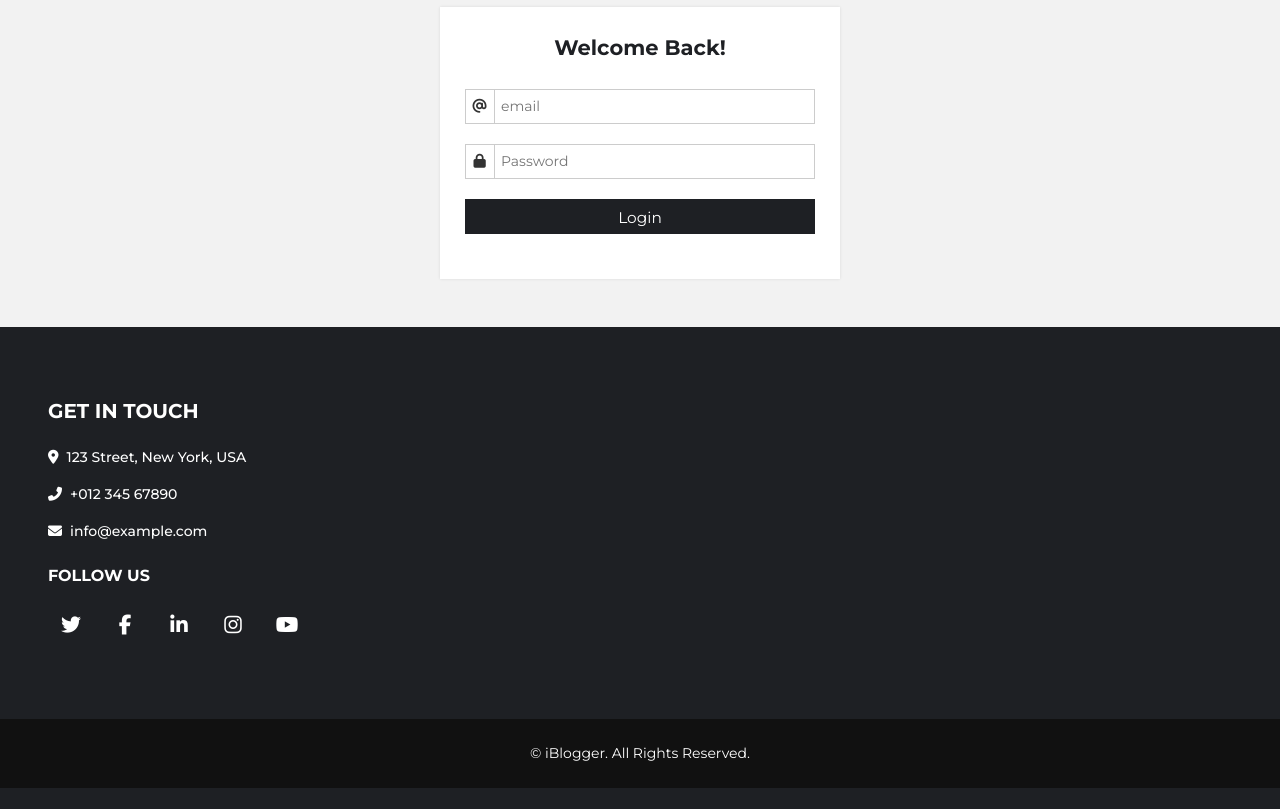
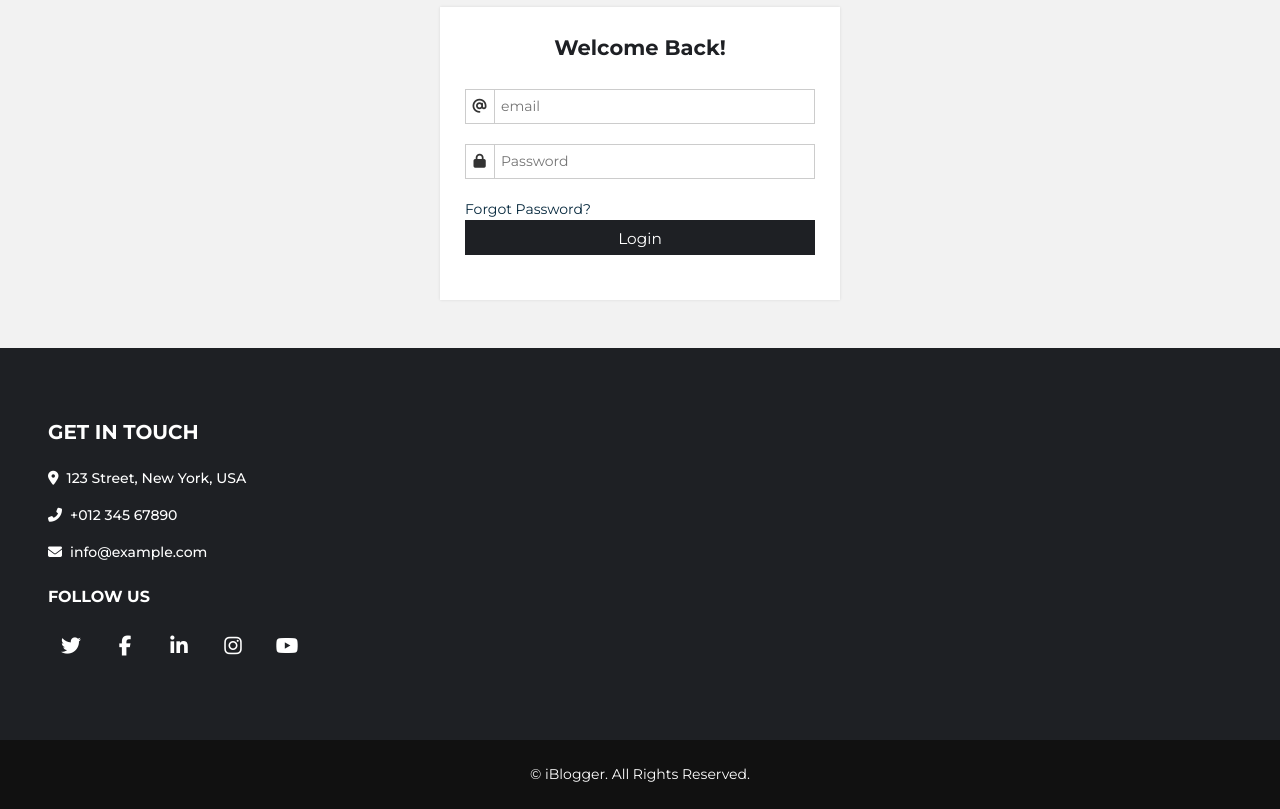
Before and after one commit to parths29/project, a Django app: page /login/ in a window 1280 px wide. Shown: the part 201-1010 px from the top of the page. Before the commit the page ends 989 px from the top, so only its background shows below. Run offline with Django 4.2, Linux system fonts and the light colour scheme; parts of the project's set-up code (start-up, migrations or seed data) failed here and were passed over; some libraries are stand-ins or nearby versions.

Commit message:
change password after login is working.

```diff
--- a/blog/models.py
+++ b/blog/models.py
@@ -45,6 +45,7 @@ class Account(AbstractUser):
     profile_image = models.ImageField(max_length=300, upload_to='images/profiles', null=True, blank=True,
                                       default='images/default_user_image.png')
     hide_email = models.BooleanField(default=True)
+    password_reset_code = models.CharField(max_length=20, null=True, default='')
     verification_code = models.CharField(max_length=20, null=False, default='')
     is_email_verified = models.BooleanField(default=False)
     groups = models.ManyToManyField(blank=True,
--- a/blog/urls.py
+++ b/blog/urls.py
@@ -37,4 +37,7 @@ urlpatterns = [
     path('unsubscribe/', views.unsubscribe, name='unsubscribe'),
     path('login/', views.login_handle, name='login'),
     path('verification/<str:username>/<str:verification_code>', views.verify_email, name='verify_email'),
+    path('forgot_password/', views.forgot_password, name='forgot_password'),
+    path('reset_password/<str:username>/<str:password_reset_code>', views.reset_password, name='reset_password'),
+    path('change_password/', views.change_password, name='change_password'),
 ]
--- a/blog/views.py
+++ b/blog/views.py
@@ -320,3 +320,46 @@ def verify_email(request, username, verification_code):
         messages.add_message(request, messages.SUCCESS,
                              message="Your email has been verified successfully.Please login to your account.")
     return redirect('/login')
+
+
+def forgot_password(request):
+    if request.GET.get('email') is not None:
+        if request.method == 'GET':
+            try:
+                user = Account.objects.get(email=request.GET.get('email'))
+                user.password_reset_code = get_random_string(18)
+                user.save()
+                send_password_reset_link(username=user.username, email=user.email,
+                                         password_reset_code=user.password_reset_code)
+                messages.add_message(request, messages.INFO,
+                                     message="Password reset link has been sent to your registered email address. "
+                                             "Please verify")
+                return redirect('/login')
+            except ObjectDoesNotExist:
+                messages.add_message(request, messages.ERROR, message="Account does not exist.")
+    return render(request, 'registration/forgot_password.html')
+
+
+def reset_password(request, username, password_reset_code):
+    user = Account.objects.get(username=username)
+    if user.password_reset_code == password_reset_code:
+        return render(request, 'registration/change_password.html')
+    else:
+        messages.add_message(request, messages.ERROR,
+                             message='Password reset code is wrong or expired. Please try again.')
+        return redirect('/')
+
+
+@login_required()
+def change_password(request):
+    user = Account.objects.get(username=request.user.username)
+    if request.method == 'POST':
+        password1 = request.POST.get('password')
+        password2 = request.POST.get('confirm_password')
+        if password1 == password2:
+            user.set_password(password2)
+            user.save()
+            messages.add_message(request, messages.SUCCESS,
+                                 message='Your password has been changed successfully. Please login again')
+            return redirect('/')
+    return render(request, 'registration/change_password.html')
--- a/templates/addpost.html
+++ b/templates/addpost.html
@@ -67,7 +67,7 @@
                     </select>
                 </div>
                 <input type="hidden" name="author" value="{{ user.id }}">
-                <input type="hidden" name="csrf_token" value="{{ csrf_token }}">
+                {% comment %} <input type="hidden" name="csrf_token" value="{{ csrf_token }}"> {% endcomment %}
                 <div class="form-group mb-0">
                     <input type="submit"
                            value="Add Post"
--- a/templates/base.html
+++ b/templates/base.html
@@ -227,8 +227,8 @@
             <!--KEBAB js-->
             <script src="{% static 'js/kebab.js' %}"></script>
             <script type="text/javascript" src={% static 'js/t.js' %}></script>
-            <script type="text/javascript">
+            {% comment %} <script type="text/javascript">
                 var csrf_token = '{% csrf_token %}';
-            </script>
+            </script> {% endcomment %}
         </body>
     </html>
--- a/templates/registration/login.html
+++ b/templates/registration/login.html
@@ -419,6 +419,7 @@
                                 <span><i aria-hidden="true" class="fa fa-lock"></i></span>
                                 <input type="password" name="password" placeholder="Password" required />
                             </div>
+                            <a href="{% url 'blog:forgot_password' %}" class="mb-3">Forgot Password?</a>
                             <input class="button text-white" type="submit" value="Login" />
                         </form>
                     </div>
```
Also changed, not shown: blog/tasks.py (+11 -0 lines).
